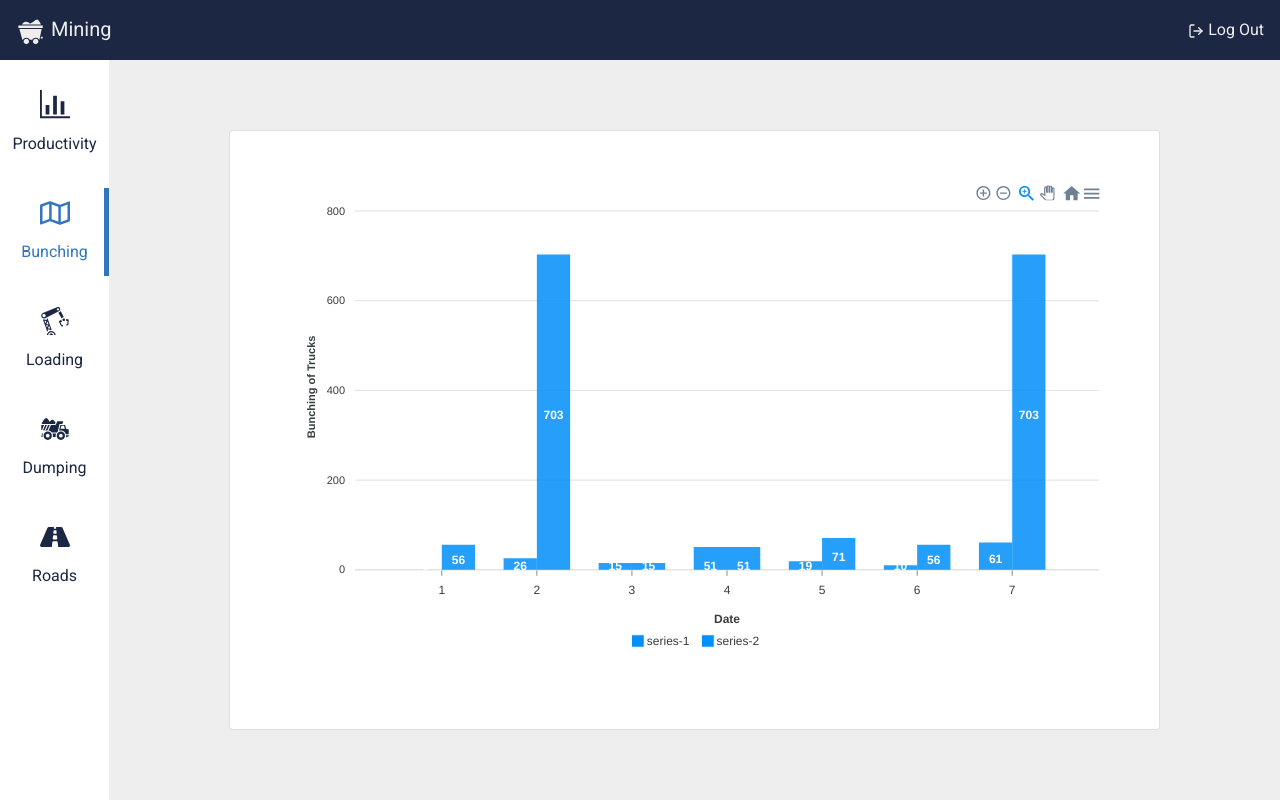
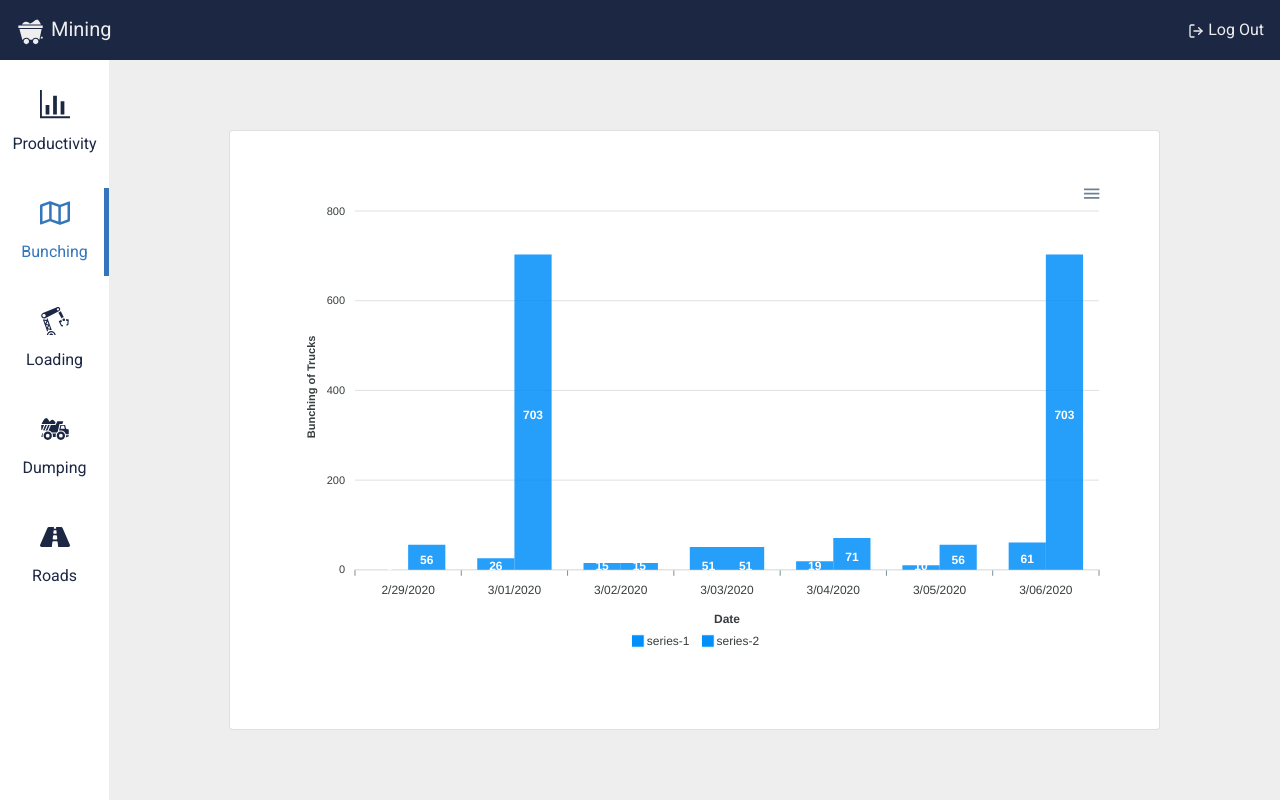
Before and after one commit to antcar112/qds-20-hackathon, a React (Create React App) app: page /bunching in a window 1280 px wide. Built offline with nearby package versions, Linux system fonts and the light colour scheme.

Commit message:
add dates to 2 bar

```diff
--- a/src/components/Apex2.js
+++ b/src/components/Apex2.js
@@ -30,7 +30,15 @@ class Apex2 extends Component {
 				],
 				xaxis  : {
 					type          : 'category',
-					categories    : [],
+                    categories: [
+						'2/29/2020',
+						'3/01/2020',
+						'3/02/2020',
+						'3/03/2020',
+						'3/04/2020',
+						'3/05/2020',
+						'3/06/2020'
+					],
 					labels        : {
 						show                  : true,
 						rotate                : -45,
```
